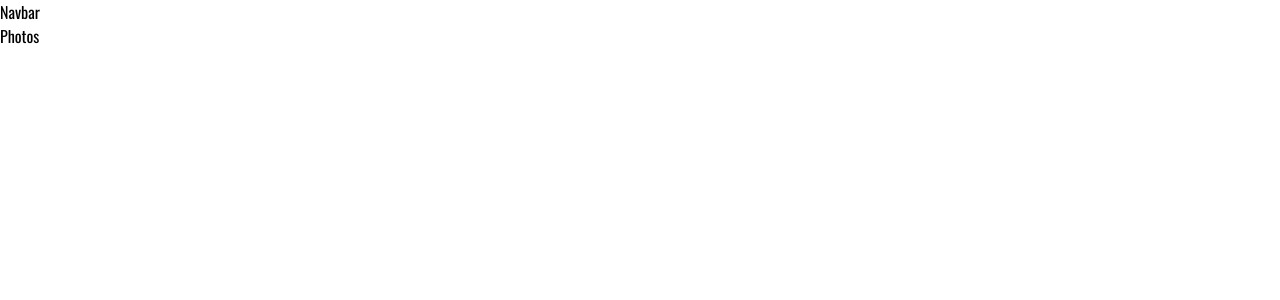
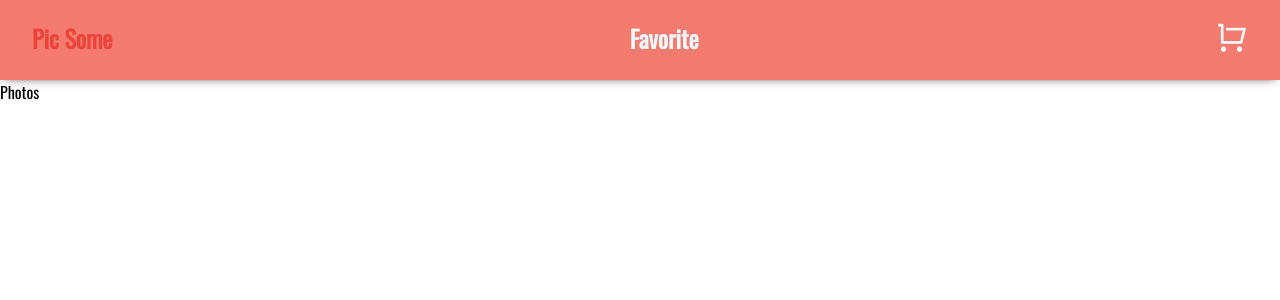
Before and after one commit to Simone-Carriero/photo-store, a React (Vite) app: page / in a window 1280 px wide. Shown: the top 300 px of the page. Built offline with nearby package versions, Linux system fonts and the light colour scheme.

Commit message:
Add SharedLayout and Navbar
Fix some style issues

```diff
--- a/src/components/Navbar.jsx
+++ /dev/null
@@ -1,7 +0,0 @@
-import React from 'react';
-
-const Navbar = () => {
-  return <div>Navbar</div>;
-};
-
-export default Navbar;
--- /dev/null
+++ b/src/components/navbar/Navbar.css
@@ -0,0 +1,29 @@
+.nav {
+  height: 5rem;
+  background-color: var(--pink);
+  -webkit-box-shadow: 0px 2px 10px -5px rgba(21, 6, 5, 1);
+  -moz-box-shadow: 0px 2px 10px -5px rgba(21, 6, 5, 1);
+  box-shadow: 0px 2px 10px -5px rgba(21, 6, 5, 1);
+}
+
+.nav__container {
+  display: flex;
+  justify-content: space-between;
+  align-items: center;
+  width: 95vw;
+  margin: 0 auto;
+}
+
+.nav__link {
+  text-decoration: none;
+  color: var(--light-blue);
+}
+
+.nav__link:hover,
+.nav__link:focus {
+  color: var(--red);
+}
+
+.active {
+  color: var(--red);
+}
--- /dev/null
+++ b/src/components/navbar/Navbar.jsx
@@ -0,0 +1,31 @@
+import React from 'react';
+import { NavLink } from 'react-router-dom';
+import './Navbar.css';
+
+const Navbar = () => {
+  return (
+    <nav className='nav'>
+      <div className='nav__container'>
+        <NavLink
+          to='/'
+          className={`nav__link ${({ isActive }) => isActive && 'active'}`}>
+          <h2>Pic Some</h2>
+        </NavLink>
+        <NavLink
+          to='/favorite'
+          className={`nav__link ${({ isActive }) => isActive && 'active'}`}>
+          <h2>Favorite</h2>
+        </NavLink>
+        <NavLink
+          to='/cart'
+          className={`nav__link ${({ isActive }) => isActive && 'active'}`}>
+          <span>
+            <i className='ri-shopping-cart-line ri-fw ri-2x'></i>
+          </span>
+        </NavLink>
+      </div>
+    </nav>
+  );
+};
+
+export default Navbar;
--- a/src/index.css
+++ b/src/index.css
@@ -34,17 +34,6 @@ picture {
   object-fit: cover;
 }
 
-a {
-  text-decoration: none;
-}
-
-a:visited,
-a:hover,
-a:active,
-a:focus {
-  color: var(--light-blue);
-}
-
 .btn {
   border-color: var(--black);
   cursor: pointer;
--- a/src/pages/SharedLayout.jsx
+++ b/src/pages/SharedLayout.jsx
@@ -1,6 +1,6 @@
 import React from 'react';
 import { Outlet } from 'react-router-dom';
-import Navbar from '../components/Navbar';
+import Navbar from '../components/navbar/Navbar';
 
 const SharedLayout = () => {
   return (
```
